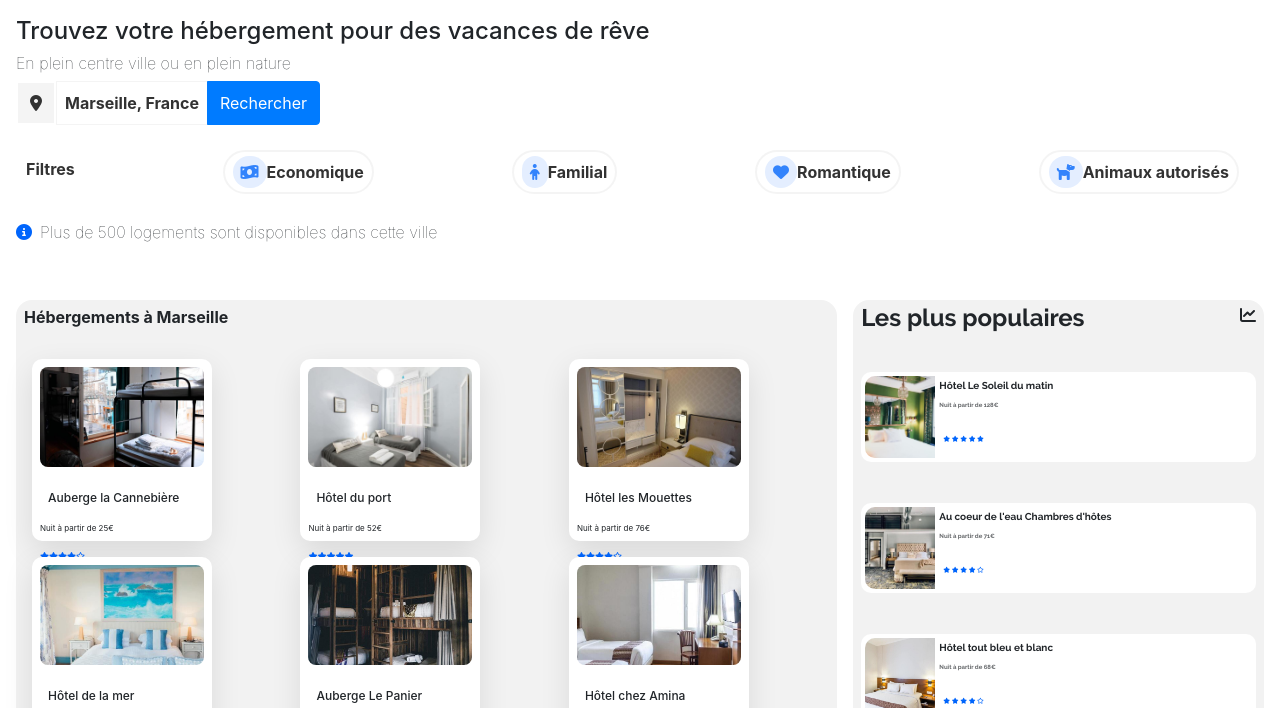
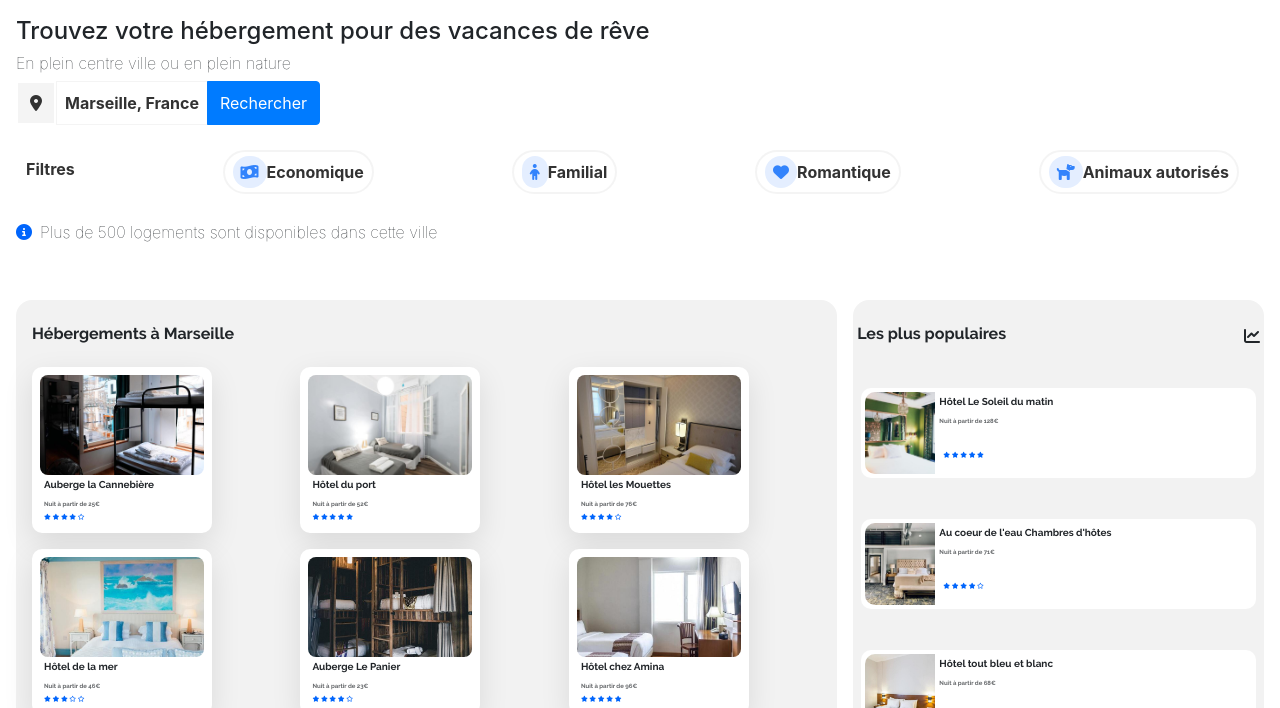
Before and after one commit to enigu/Reservia2, a plain HTML site: page reservia.html in a window 1280 px wide. Shown: the part 92-800 px from the top of the page. Drawn offline with nearby package versions, Linux system fonts and the light colour scheme.

Commit message:
div hebergement marseille
css div ok

```diff
--- a/reservia.css
+++ b/reservia.css
@@ -171,18 +171,21 @@ a:focus {
     background-color: #F2F2F2;
     display: inline-block;
     border-radius: 16px;
-    height: 550px;
+    height: 500px;
 }
 
 .hebergements h4 {
-    padding: 8px;
+    padding: 24px 4px 0px 16px;
     font-size: 16px;
-    font-weight: bolder;
+    font-family: 'Raleway';
+    font-weight: bold;
 }
 
-.hebergements h6 {
-  padding: 8px;
+.hebergements h5 {
+  padding: 24px 4px 0px 16px;
   font-size: 10px;
+  font-family: 'Raleway';
+  font-weight: bolder;
 }
 
 .hebergements_filtres {
@@ -217,34 +220,28 @@ a:focus {
 
 .card-info {
     height: 50px;
-    display: flex;
-    flex-direction: column;
-    align-items: flex-start;
-    align-content: center;
+    line-height: 2px;
+    background-color: white;
+    padding: 4px 4px 4px 4px;
 }
 
 .card-info h6 {
-    font-size: 12px;
+    font-size: 10px;
+    font-family: 'Raleway';
+    font-weight: bold;
 }
 
 .card-info p {
-    font-size: 8px;
-}
-
-.pop_cards {
-    background-color: #F2F2F2;
-    display: flex;
-    flex-direction: column;
-    padding: 4px 8px 4px 8px;
-    height: 400px;
-    justify-content: space-around;
+    font-size: 6px;
+    padding: 4px 0px 4px 0px;
+    font-family: 'Raleway';
+    font-weight:lighter;
+    opacity: .7;
+    margin-bottom: 5px;
 }
 
 .rate {
-    display: flex;
-    flex-direction: row;
-    flex-wrap: wrap;
-    font-size: 12px;
+    font-size: 6px;
     color: #0065FC;
 }
 
@@ -256,9 +253,22 @@ a:focus {
 .titre {
     display: flex;
     justify-content: space-between;
-    padding: 4px 8px 4px 8px;
+    padding: 24px 4px 0px 4px;
+}
+
+.titre h4 {
+    font-size: 16px;
     font-family: 'Raleway';
     font-weight: bold;
+}
+
+.pop_cards {
+    background-color: #F2F2F2;
+    display: flex;
+    flex-direction: column;
+    padding: 4px 8px 4px 8px;
+    height: 400px;
+    justify-content: space-around;
 }
 
 .lesplus {
--- a/reservia.html
+++ b/reservia.html
@@ -54,108 +54,96 @@
                 <h4>Hébergements à Marseille</h4>
                 <div class="hebergements_filtres">
                     <div class="hotels">
-                        <p>
                             <img src="images/hebergements/4_small/marcus-loke-WQJvWU_HZFo-unsplash.jpg" alt="Auberge la Cannebière" />
-                        </p>
                         <div class="card-info">
                             <h6>Auberge la Cannebière</h6>
                             <p>Nuit à partir de 25€</p>
                             <div class="rate">
-                                <p><i class="fas fa-star"></i></p>
-                                <p><i class="fas fa-star"></i></p>
-                                <p><i class="fas fa-star"></i></p>
-                                <p><i class="fas fa-star"></i></p>
-                                <p><i class="far fa-star"></i></p>
+                                <i class="fas fa-star"></i>
+                                <i class="fas fa-star"></i>
+                                <i class="fas fa-star"></i>
+                                <i class="fas fa-star"></i>
+                                <i class="far fa-star"></i>
                             </div>
                         </div>
                     </div>
 
                     <div class="hotels">
-                        <p>
                             <img src="images/hebergements/4_small/fred-kleber-gTbaxaVLvsg-unsplash.jpg" alt="Hôtel du port" />
-                        </p>
                         <div class="card-info">
                             <h6>Hôtel du port</h6>
                             <p>Nuit à partir de 52€</p>
                             <div class="rate">
-                                <p><i class="fas fa-star"></i></p>
-                                <p><i class="fas fa-star"></i></p>
-                                <p><i class="fas fa-star"></i></p>
-                                <p><i class="fas fa-star"></i></p>
-                                <p><i class="fas fa-star"></i></p>
+                                <i class="fas fa-star"></i>
+                                <i class="fas fa-star"></i>
+                                <i class="fas fa-star"></i>
+                                <i class="fas fa-star"></i>
+                                <i class="fas fa-star"></i>
                             </div>
                         </div>
                     </div>
 
                     <div class="hotels">
-                        <p>
                             <img src="images/hebergements/4_small/reisetopia-B8WIgxA_PFU-unsplash.jpg" alt="Hôtel les mouettes" />
-                        </p>
                         <div class="card-info">
                             <h6>Hôtel les Mouettes</h6>
                             <p>Nuit à partir de 76€</p>
                             <div class="rate">
-                                <p><i class="fas fa-star"></i></p>
-                                <p><i class="fas fa-star"></i></p>
-                                <p><i class="fas fa-star"></i></p>
-                                <p><i class="fas fa-star"></i></p>
-                                <p><i class="far fa-star"></i></p>
+                                <i class="fas fa-star"></i>
+                                <i class="fas fa-star"></i>
+                                <i class="fas fa-star"></i>
+                                <i class="fas fa-star"></i>
+                                <i class="far fa-star"></i>
                             </div>
                         </div>
                     </div>
 
                     <div class="hotels">
-                        <p>
                             <img src="images/hebergements/4_small/annie-spratt-Eg1qcIitAuA-unsplash.jpg" alt="Hôtel de la mer" />
-                        </p>
                         <div class="card-info">
                             <h6>Hôtel de la mer</h6>
                             <p>Nuit à partir de 46€</p>
                             <div class="rate">
-                                <p><i class="fas fa-star"></i></p>
-                                <p><i class="fas fa-star"></i></p>
-                                <p><i class="fas fa-star"></i></p>
-                                <p><i class="far fa-star"></i></p>
-                                <p><i class="far fa-star"></i></p>
+                                <i class="fas fa-star"></i>
+                                <i class="fas fa-star"></i>
+                                <i class="fas fa-star"></i>
+                                <i class="far fa-star"></i>
+                                <i class="far fa-star"></i>
                             </div>
                         </div>
                     </div>
 
                     <div class="hotels">
-                        <p>
                             <img src="images/hebergements/4_small/nicate-lee-kT-ZyaiwBe0-unsplash.jpg" alt="Auberge Le Panier" />
-                        </p>
                         <div class="card-info">
                             <h6>Auberge Le Panier</h6>
                             <p>Nuit à partir de 23€</p>
                             <div class="rate">
-                                <p><i class="fas fa-star"></i></p>
-                                <p><i class="fas fa-star"></i></p>
-                                <p><i class="fas fa-star"></i></p>
-                                <p><i class="fas fa-star"></i></p>
-                                <p><i class="far fa-star"></i></p>
+                                <i class="fas fa-star"></i>
+                                <i class="fas fa-star"></i>
+                                <i class="fas fa-star"></i>
+                                <i class="fas fa-star"></i>
+                                <i class="far fa-star"></i>
                             </div>
                         </div>
                     </div>
 
                     <div class="hotels">
-                        <p>
                             <img src="images/hebergements/4_small/febrian-zakaria-M6S1WvfW68A-unsplash.jpg" alt="Hôtel chez Amina" />
-                        </p>
                         <div class="card-info">
                             <h6>Hôtel chez Amina</h6>
                             <p>Nuit à partir de 96€</p>
                             <div class="rate">
-                                <p><i class="fas fa-star"></i></p>
-                                <p><i class="fas fa-star"></i></p>
-                                <p><i class="fas fa-star"></i></p>
-                                <p><i class="fas fa-star"></i></p>
-                                <p><i class="fas fa-star"></i></p>
+                                <i class="fas fa-star"></i>
+                                <i class="fas fa-star"></i>
+                                <i class="fas fa-star"></i>
+                                <i class="fas fa-star"></i>
+                                <i class="fas fa-star"></i>
                             </div>
                         </div>
                     </div>
                 </div>
-                <h6>Afficher plus</h6>
+                <h5>Afficher plus</h5>
             </div>
 
             <div id="populaires">
```
